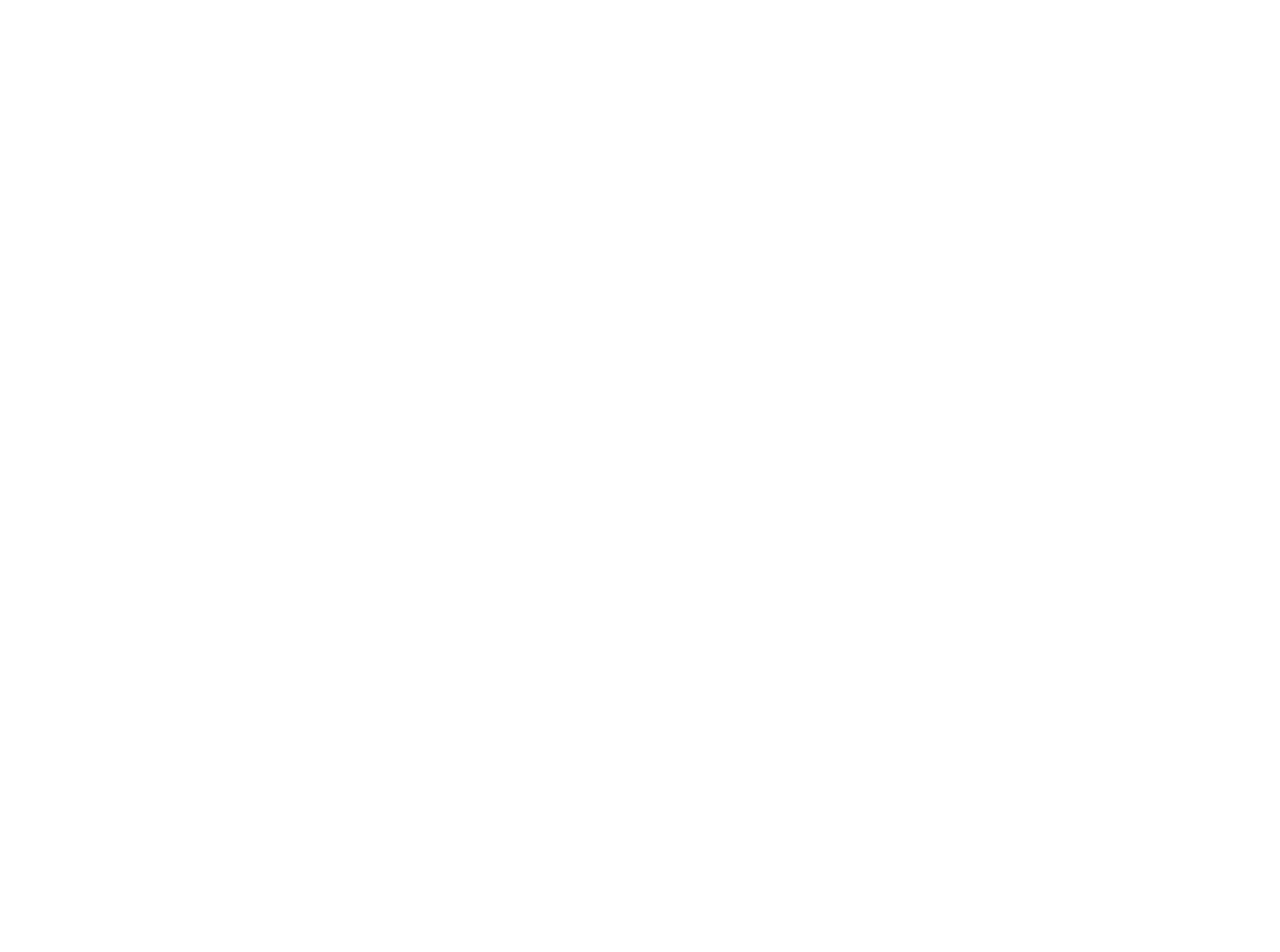
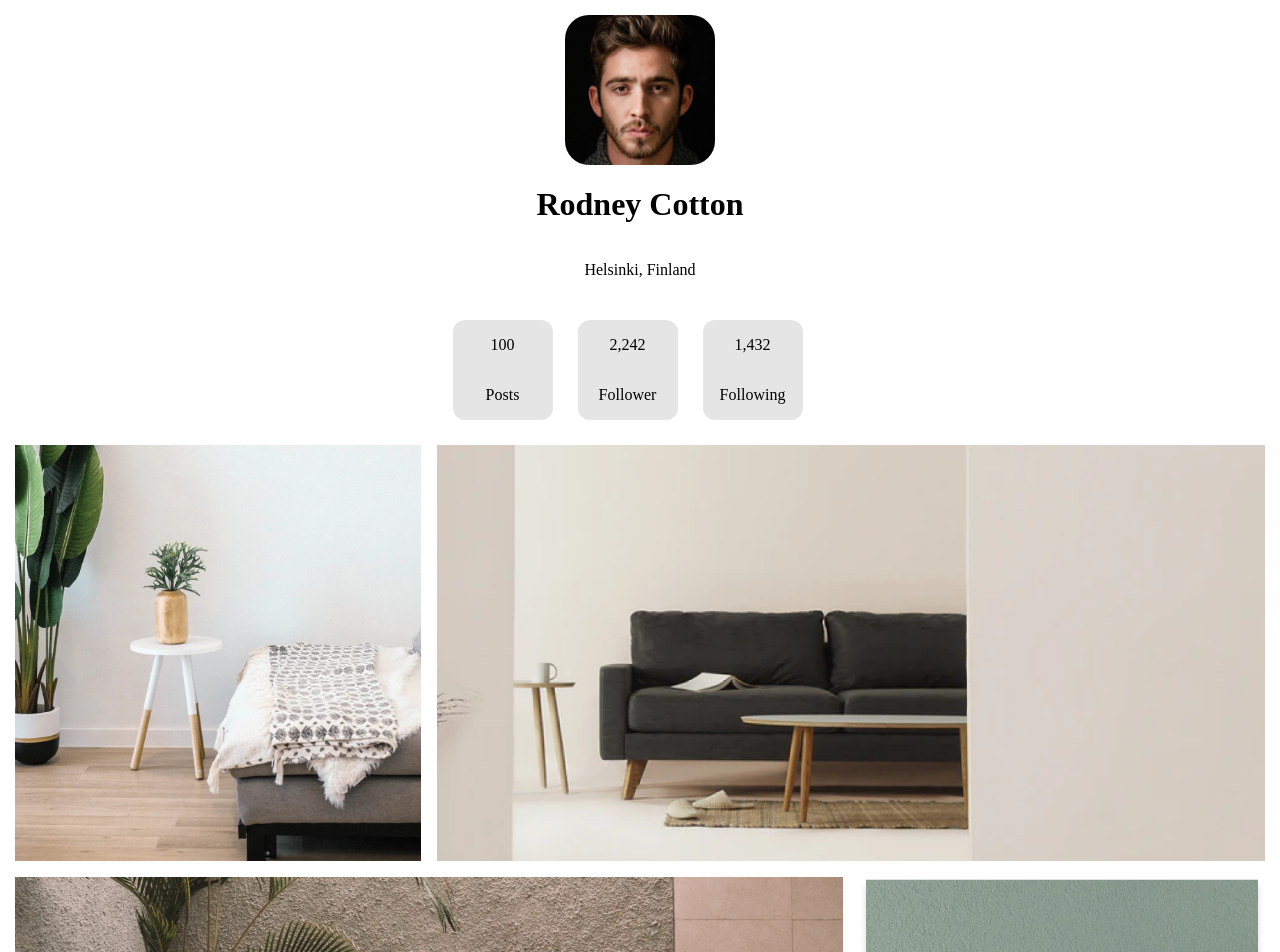
Before and after one commit to MaximeMichard/My-gallery, a plain HTML site: page index.html in a window 1280 px wide. Shown: the top 952 px of the page. Before the commit the page ends 800 px from the top, so only its background shows below. Drawn offline with Linux system fonts and the light colour scheme.

Commit message:
display grid test

```diff
--- a/asset/style.css
+++ b/asset/style.css
@@ -0,0 +1,79 @@
+*{
+    box-sizing: border-box;
+}
+body{
+    padding: 15px;
+    margin:0;
+}
+
+/*Header */
+
+header{
+    display: flex;
+    flex-direction: column;
+    justify-content: center;
+    align-items: center;
+}
+header img{
+    width: 150px;
+    height: 150px;
+    object-fit: cover;
+    border-radius: 24px;
+}
+.stat{
+    display: flex;
+    padding: 25px;
+}
+.bloc{
+    display: flex;
+    align-items: center;
+    justify-content: center;
+    flex-direction: column;
+    min-width: 100px;
+    min-height: 67px;
+    margin-right: 25px;
+    background-color: #E5E5E5;
+    border-radius: 12px;
+}
+/*Main*/
+
+main{
+    display: grid;
+    width: 100%;
+    grid-template-columns: repeat( 3, 1fr);
+    grid-template-rows: repeat( 3, 1fr);
+    gap: 1rem;
+    grid-template-areas:
+    "img1 img2 img2"
+    "img3 img3 img4"
+    "img5 img6 img4";
+}
+.img1{
+    grid-area: img1;
+}
+.img2{
+    grid-area: img2;
+}
+.img3{
+    grid-area: img3;
+}
+.img4{
+    grid-area: img4;
+}
+.img5{
+    grid-area: img5;
+}
+.img6{
+    grid-area: img6;
+}
+img{
+    width: 100%;
+    height: 100%;
+    object-fit: cover;
+}
+
+/*Footer*/
+
+footer p{
+    text-align: center;
+}
--- a/index.html
+++ b/index.html
@@ -7,6 +7,47 @@
   <title>My Gallery</title>
 </head>
 <body>
-
+  <header>
+    <img src="./asset/profilePhoto.png" alt="profilePhoto">
+    <h1>Rodney Cotton</h1>
+    <p>Helsinki, Finland</p>
+    <div class="stat">
+      <div class="bloc">
+        <p>100</p>
+        <p>Posts</p>
+      </div>
+      <div class="bloc">
+        <p>2,242</p>
+        <p>Follower</p>
+      </div>
+      <div class="bloc">
+        <p>1,432</p>
+        <p>Following</p>
+      </div>
+    </div>
+  </header>
+  <main>
+    <div class="img1">
+      <img src="./asset/photo1.png" alt="">
+    </div>
+    <div class="img2">
+      <img src="./asset/photo2.png" alt="">
+    </div>
+    <div class="img3">
+      <img src="./asset/photo3.png" alt="">
+    </div>
+    <div class="img4">
+      <img src="./asset/photo4.png" alt="">
+    </div>
+    <div class="img5">
+      <img src="./asset/photo5.png" alt="">
+    </div>
+    <div class="img6">
+      <img src="./asset/photo6.png" alt="">
+    </div>
+  </main>
+  <footer>
+    <p>Michard Maxime ©DevChallenges.io </p>
+  </footer>
 </body>
 </html>
```
